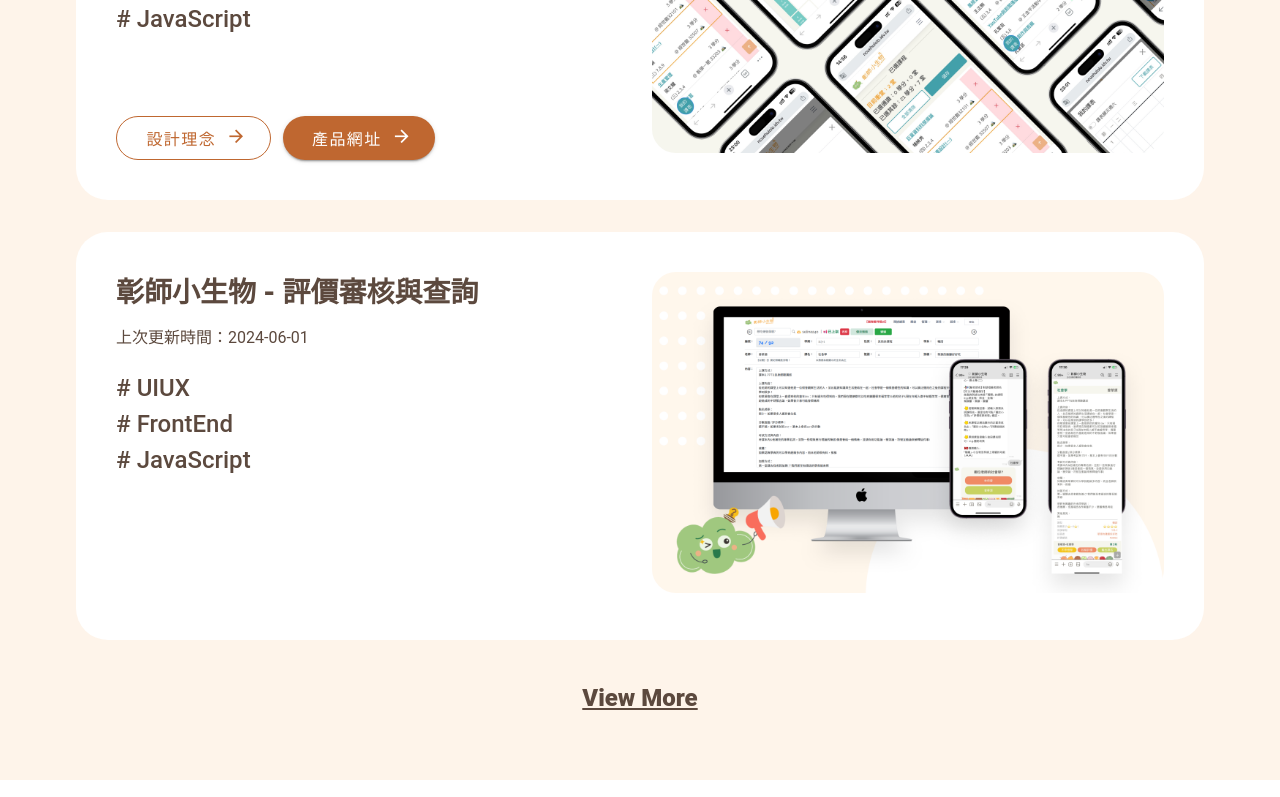
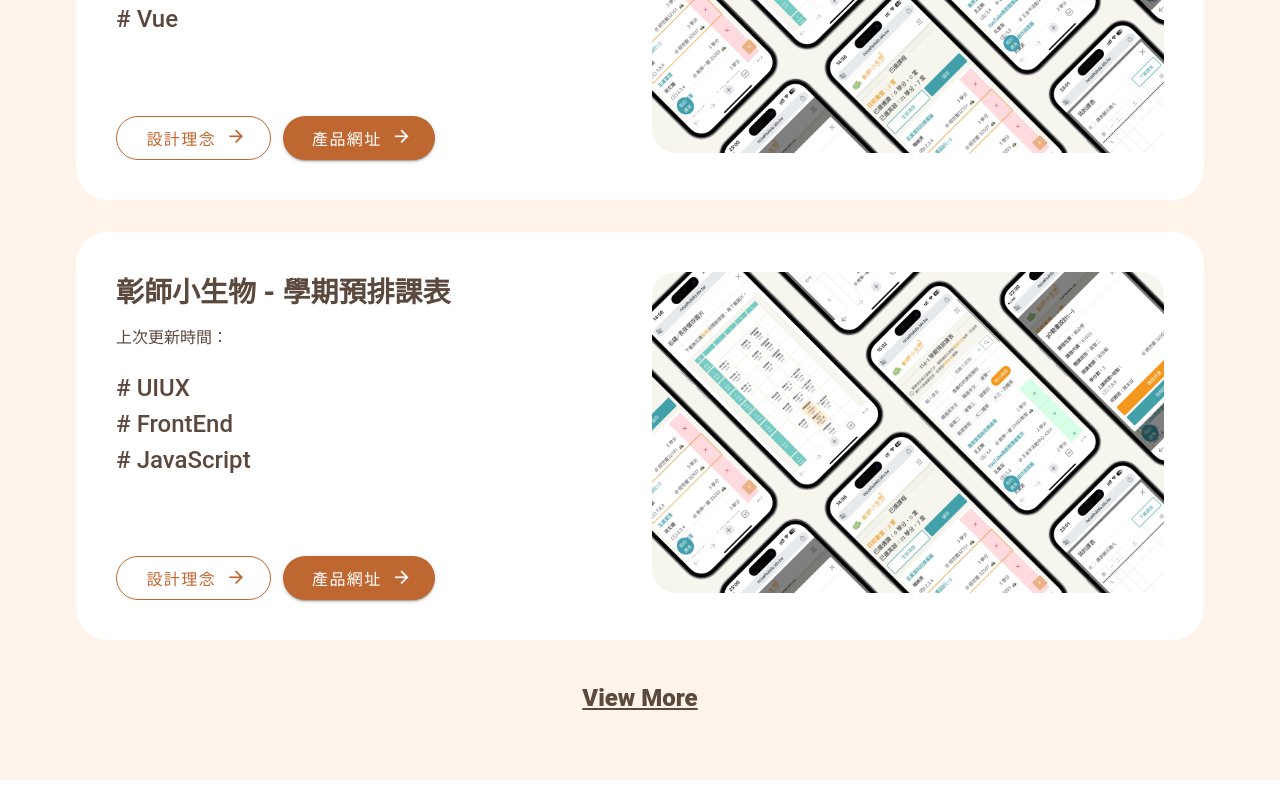
Before and after one commit to supeihau/my-portfolio-2025, a Nuxt app: page / in a window 1280 px wide. Shown: the part 2125-2922 px from the top of the page. Built offline with nearby package versions, Linux system fonts and the light colour scheme.

Commit message:
fix: update project card info

```diff
--- a/components/projects/project-card.vue
+++ b/components/projects/project-card.vue
@@ -32,12 +32,12 @@
                     :class="isDesktop || isPad? 'flex-row ga-3': 'flex-column ga-3'"
                 >
                     <CustomButton
-                        v-if="props.project.designConcept != ''"
+                        v-if="props.project.designConceptUrl != ''"
                         :type="'outlined'"
                         :btnName="'設計理念'"
                         :class="'bg-white text-orange'"
                         :has-icon="true"
-                        @click="window.open(props.project.designConcept, '_blank')"
+                        @click="openLink(props.project.designConceptUrl)"
                     />
 
                      <CustomButton
@@ -46,7 +46,7 @@
                         :btnName="'產品網址'"
                         :class="'bg-orange text-white'"
                         :has-icon="true"
-                        @click="window.open(props.project.productUrl, '_blank')"
+                        @click="openLink(props.project.productUrl)"
                     />
                 </div>
             </v-col>
@@ -74,6 +74,10 @@ const props = defineProps({
     }
 });
 
+const openLink = (url) => {
+  if (!url) return
+  if (typeof window !== 'undefined') window.open(url, '_blank')
+};
 </script>
 
 <style lang="scss" scoped>
--- a/components/projects/projects.vue
+++ b/components/projects/projects.vue
@@ -33,44 +33,55 @@ const { isDesktop } = useInnerWidth();
 
 const projects = ref([
   {
+    title: '線上作品集',
+    repoInfo: 'supeihau/my-profolio-2025',
+    updatedAt: '',
+    skills: ['UIUX', 'FrontEnd', 'Vue'],
+    picture: '/images/propject/timetable.png',
+    designConceptUrl: 'https://ithelp.ithome.com.tw/users/20178581/ironman/8757?page=1',
+    productUrl: 'TODO',
+  },
+  {
     title: '彰師小生物 - 學期預排課表',
+    repoInfo: 'ba2c7yoyo/NcueHuLoLo-v2025/branchs/timetable-ver3-selina-250616-1',
+    updatedAt: '',
     skills: ['UIUX', 'FrontEnd', 'JavaScript'],
-    designConcept: 'kkkk',
     picture: '/images/propject/timetable.png',
+    designConceptUrl: 'TODO',
     productUrl: 'https://ncuehulolo.idv.tw/timetable/',
-    updatedAt: '2024-06-01',
   },
   {
     title: '彰師小生物 - 評價審核與查詢',
+    repo: 'ba2c7yoyo/NcueHuLoLo-v2025/branchs/admin-publish-selina-250215-1',
+    updatedAt: '',
     skills: ['UIUX', 'FrontEnd', 'JavaScript'],
-    designConcept: '',
     picture: '/images/propject/admin-publish.png',
-    productUrl: '',
-    updatedAt: '2024-06-01',
+    designConceptUrl: 'TODO',
+    productUrl: 'https://lin.ee/grDXyk2',
   },
   {
     title: '科學毛怪 - 產品系統',
+    repo:'ba2c7yoyo/PetSci-gogomaumau',
+    updatedAt: '',
     skills: ['FrontEnd', 'React', 'Atomize'],
-    designConcept: '',
     picture: '/images/propject/gogomaumau.png',
-    productUrl: '',
-    updatedAt: '2024-05-15',
+    productUrl: 'https://gogomaumau.petsci.tw/',
   },
   {
     title: '科學毛怪 - 產品官網',
+    repo: 'ba2c7yoyo/PetSci-Bussiness-Web',
+    updatedAt: '',
     skills: ['FrontEnd', 'React', 'Atomize'],
-    designConcept: '',
     picture: '/images/propject/petsci.png',
-    productUrl: '',
-    updatedAt: '2024-05-15',
+    productUrl: 'https://petsci.tw/',
   },
   {
     title: '彰師小生物 - 一頁式網頁',
+    repo: 'supeihau/hulolo-landing-page',
+    updatedAt: '2024-06-01',
     skills: ['FrontEnd', 'JavaScript'],
-    designConcept: '',
     picture: '/images/propject/hulolo-price.png',
     productUrl: 'https://ncuehulolo.idv.tw/subscribe/',
-    updatedAt: '2024-04-20',
   },
 ]);
 
```
